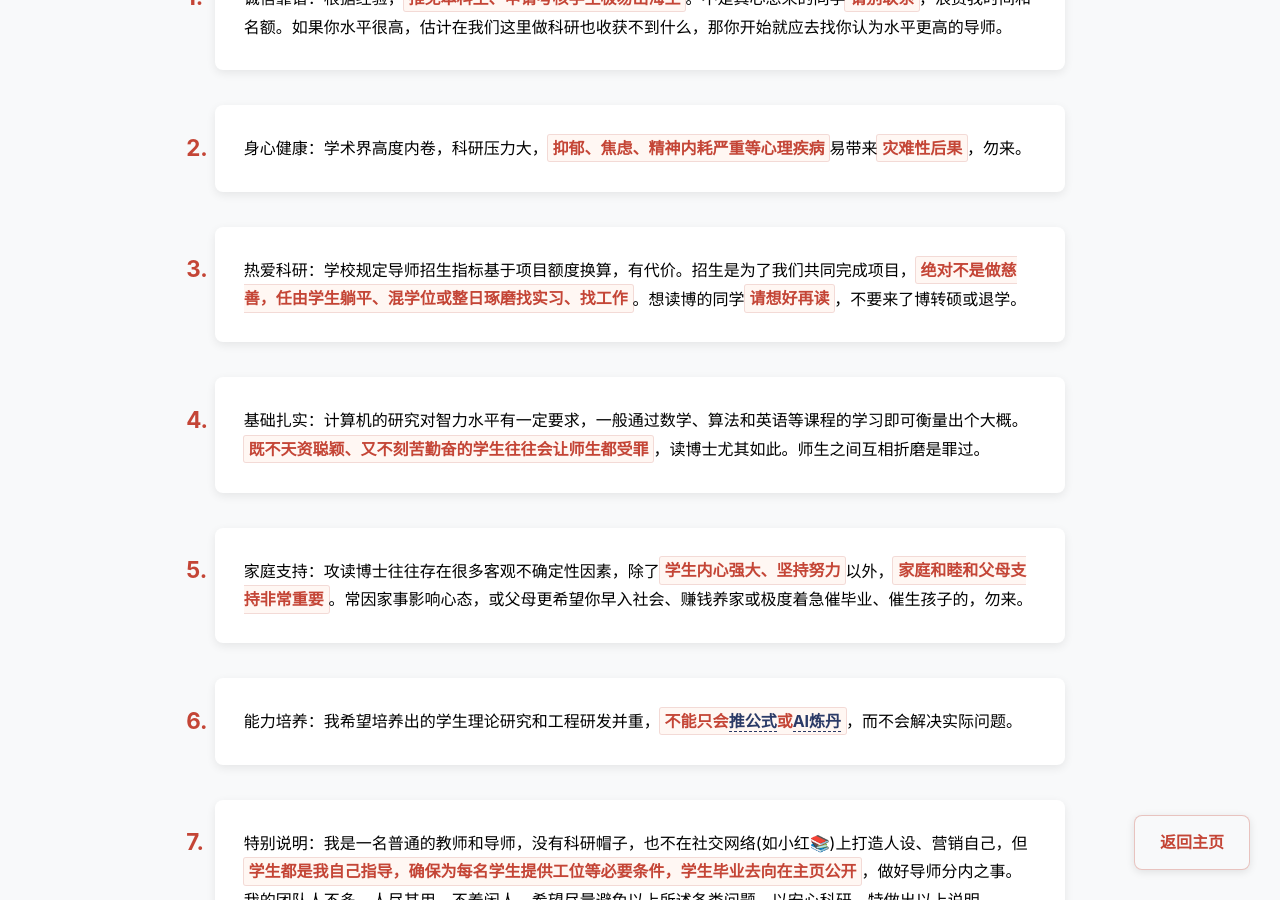
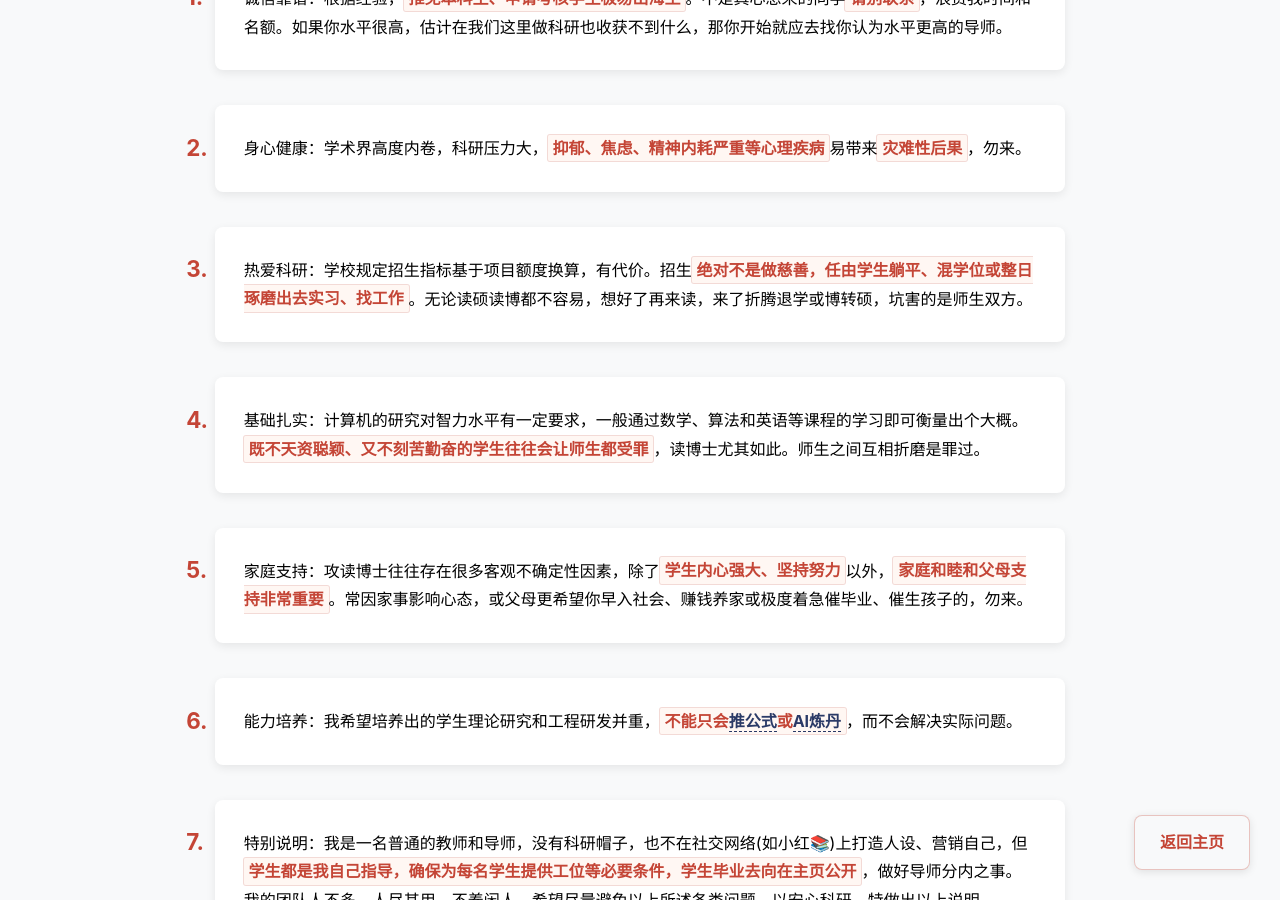
Before and after one commit to fangvv/Homepage, a Jekyll site: the page faq2.html, which Jekyll copies as it is, in a window 1280 px wide and 900 px high, scrolled down 325 px. Built offline with Jekyll 4.4.1, drawn with Linux system fonts in a browser that asks for light colours; comment, search, counter and statistics services are not loaded.

Commit message:
update faq2

```diff
--- a/faq2.html
+++ b/faq2.html
@@ -120,7 +120,7 @@ strong:hover {
 
 <li>身心健康：学术界高度内卷，科研压力大，<strong>抑郁、焦虑、精神内耗严重等心理疾病</strong>易带来<strong>灾难性后果</strong>，勿来。</li>
 
-<li>热爱科研：学校规定导师招生指标基于项目额度换算，有代价。招生是为了我们共同完成项目，<strong>绝对不是做慈善，任由学生躺平、混学位或整日琢磨找实习、找工作</strong>。想读博的同学<strong>请想好再读</strong>，不要来了博转硕或退学。</li>
+<li>热爱科研：学校规定招生指标基于项目额度换算，有代价。招生<strong>绝对不是做慈善，任由学生躺平、混学位或整日琢磨出去实习、找工作</strong>。无论读硕读博都不容易，想好了再来读，来了折腾退学或博转硕，坑害的是师生双方。</li>
 
 <li>基础扎实：计算机的研究对智力水平有一定要求，一般通过数学、算法和英语等课程的学习即可衡量出个大概。<strong>既不天资聪颖、又不刻苦勤奋的学生往往会让师生都受罪</strong>，读博士尤其如此。师生之间互相折磨是罪过。</li>
 
```
